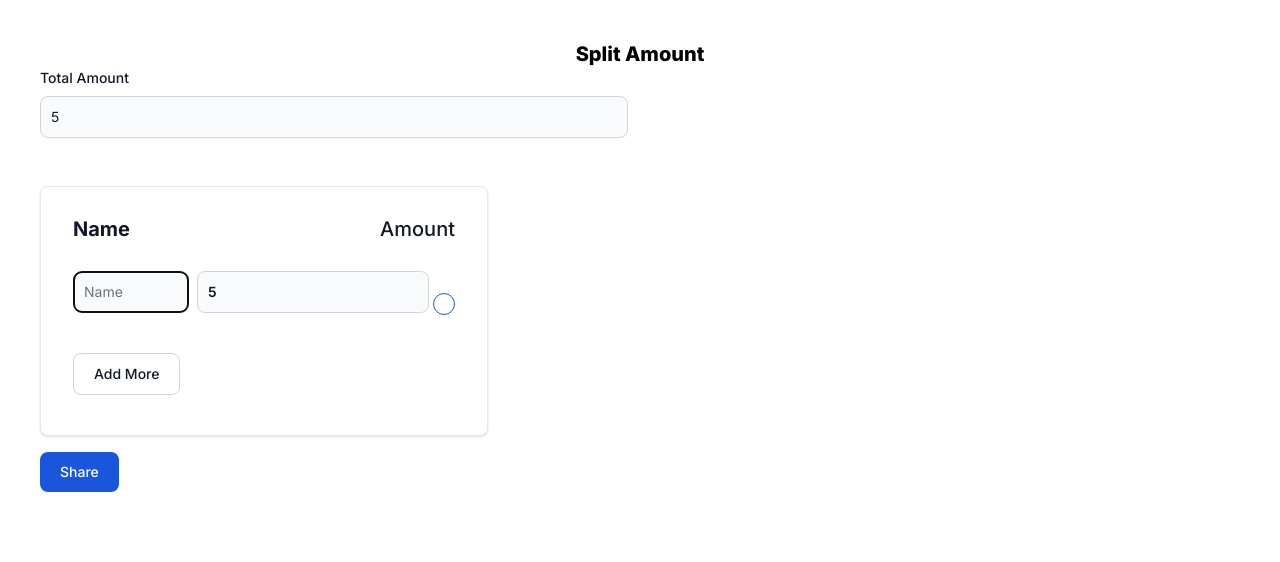
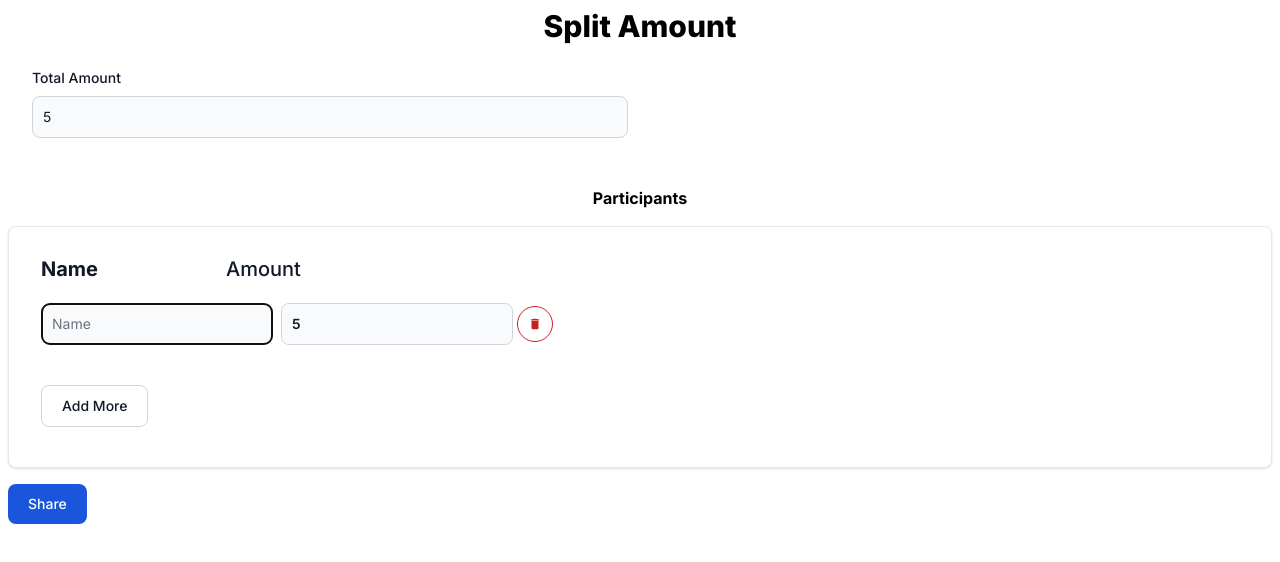
Before and after one commit to AbhishekCode/split-money, a Next.js app: page / in a window 1280 px wide. Both pictures are taken after typing "5" into the empty fields and a click on the button "Add More". Shown: the top 562 px of the page. Built offline with nearby package versions, Linux system fonts and the light colour scheme.

Commit message:
tweaked design

```diff
--- a/package.json
+++ b/package.json
@@ -16,7 +16,8 @@
     "next": "14.1.0",
     "react": "^18",
     "react-dom": "^18",
-    "react-hook-form": "^7.50.0"
+    "react-hook-form": "^7.50.0",
+    "react-icons": "^5.0.1"
   },
   "devDependencies": {
     "@types/lodash": "^4.14.202",
--- a/src/app/splitMoney/index.tsx
+++ b/src/app/splitMoney/index.tsx
@@ -5,15 +5,15 @@ import useSplitMoneyService from "./service";
 import InputFields from "../components/inputFields";
 import React from "react";
 import { getAmountValue } from "./utils";
-import { remove } from "lodash";
+import { MdDelete } from "react-icons/md";
 
 export default function SplitMoney() {
   const service = useSplitMoneyService();
   return (
-    <div className="w-full h-full bg-white rounded-lg dark:bg-gray-800 p-10">
-      <h3 className="text-center font-extrabold text-xl">Split Amount </h3>
+    <div className="w-full h-full bg-white rounded-lg dark:bg-gray-800 p-2">
+      <h3 className="text-center font-extrabold text-3xl">Split Amount </h3>
       <form onSubmit={service.handleSubmit(service.onSubmit)}>
-        <div className="grid gap-6 mb-6 md:grid-cols-2">
+        <div className="grid gap-6 m-6 md:grid-cols-2">
           <InputFields
             name={"total"}
             register={service.register}
@@ -23,6 +23,9 @@ export default function SplitMoney() {
           />
         </div>
 
+        <div className="flex-row text-center font-bold mb-4">
+          <span>Participants</span>
+        </div>
         <ParticipantsTable
           fieldArrayHelper={service.fieldArrayHelper}
           register={service.register}
@@ -103,12 +106,12 @@ function ParticipantsTable(props: {
   );
 
   return (
-    <div className="w-full max-w-md p-4 bg-white border border-gray-200 rounded-lg shadow sm:p-8 dark:bg-gray-800 dark:border-gray-700">
-      <div className="flex items-center justify-between mb-4">
+    <div className="w-full p-4 bg-white border border-gray-200 rounded-lg shadow sm:p-8 dark:bg-gray-800 dark:border-gray-700">
+      <div className="flex mb-2">
         <h5 className="text-xl font-bold leading-none text-gray-900 dark:text-white">
           Name
         </h5>
-        <h5 className="text-xl font-medium leading-none text-gray-900 dark:text-white">
+        <h5 className="text-xl font-medium leading-none text-gray-900 dark:text-white ml-32">
           Amount
         </h5>
       </div>
@@ -118,8 +121,8 @@ function ParticipantsTable(props: {
           className="divide-y divide-gray-200 dark:divide-gray-700">
           {props.fieldArrayHelper.fields.map((field, index) => (
             <li className="py-3 sm:py-4" key={index}>
-              <div className="flex items-center">
-                <div className="flex-1 min-w-0 mr-1">
+              <div className="flex items-center flex-wrap align-middle ">
+                <div className="mr-1">
                   <InputFields
                     name={`participants.${index}.name`}
                     register={props.register}
@@ -128,7 +131,7 @@ function ParticipantsTable(props: {
                   />
                 </div>
 
-                <div className="inline-flex items-center text-base font-semibold text-gray-900 dark:text-white mr-1 ml-1">
+                <div className="text-base font-semibold text-gray-900 dark:text-white mr-1 ml-1 ">
                   <InputFields
                     name={`participants.${index}.amount`}
                     register={props.register}
@@ -138,12 +141,15 @@ function ParticipantsTable(props: {
                     disabled={!useCustomInput}
                   />
                 </div>
-                <button
-                  type="button"
-                  onClick={() => removeParticipant(index)}
-                  className="text-blue-700 border border-blue-700 hover:bg-blue-700 hover:text-white focus:ring-4 focus:outline-none focus:ring-blue-300 font-medium rounded-full text-sm p-2.5 text-center inline-flex items-center dark:border-blue-500 dark:text-blue-500 dark:hover:text-white dark:focus:ring-blue-800 dark:hover:bg-blue-500">
-                  <span className="sr-only">Remove</span>
-                </button>
+                <div className="items-center mb-6">
+                  <button
+                    type="button"
+                    onClick={() => removeParticipant(index)}
+                    className="text-red-700 border border-red-700 hover:bg-red-700 hover:text-white focus:ring-4 focus:outline-none focus:ring-blue-300 font-medium rounded-full text-sm p-2.5 text-center inline-flex items-center dark:border-red-500 dark:text-red-500 dark:hover:text-white dark:focus:ring-red-800 dark:hover:bg-red-500">
+                    <MdDelete></MdDelete>
+                    <span className="sr-only">Remove</span>
+                  </button>
+                </div>
               </div>
             </li>
           ))}
```
Also changed, not shown: 1 other file (tests, documents, lock files or other folders).
